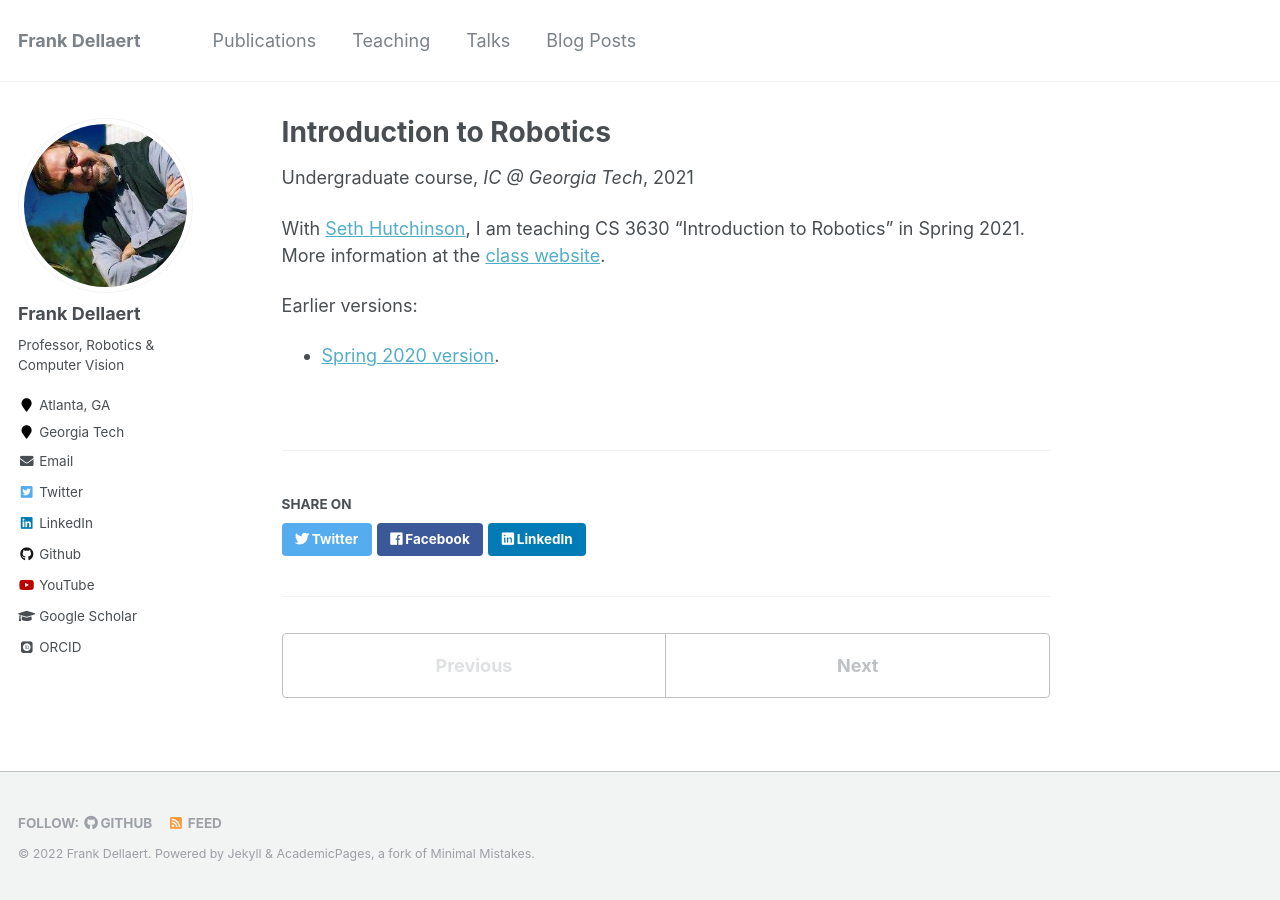
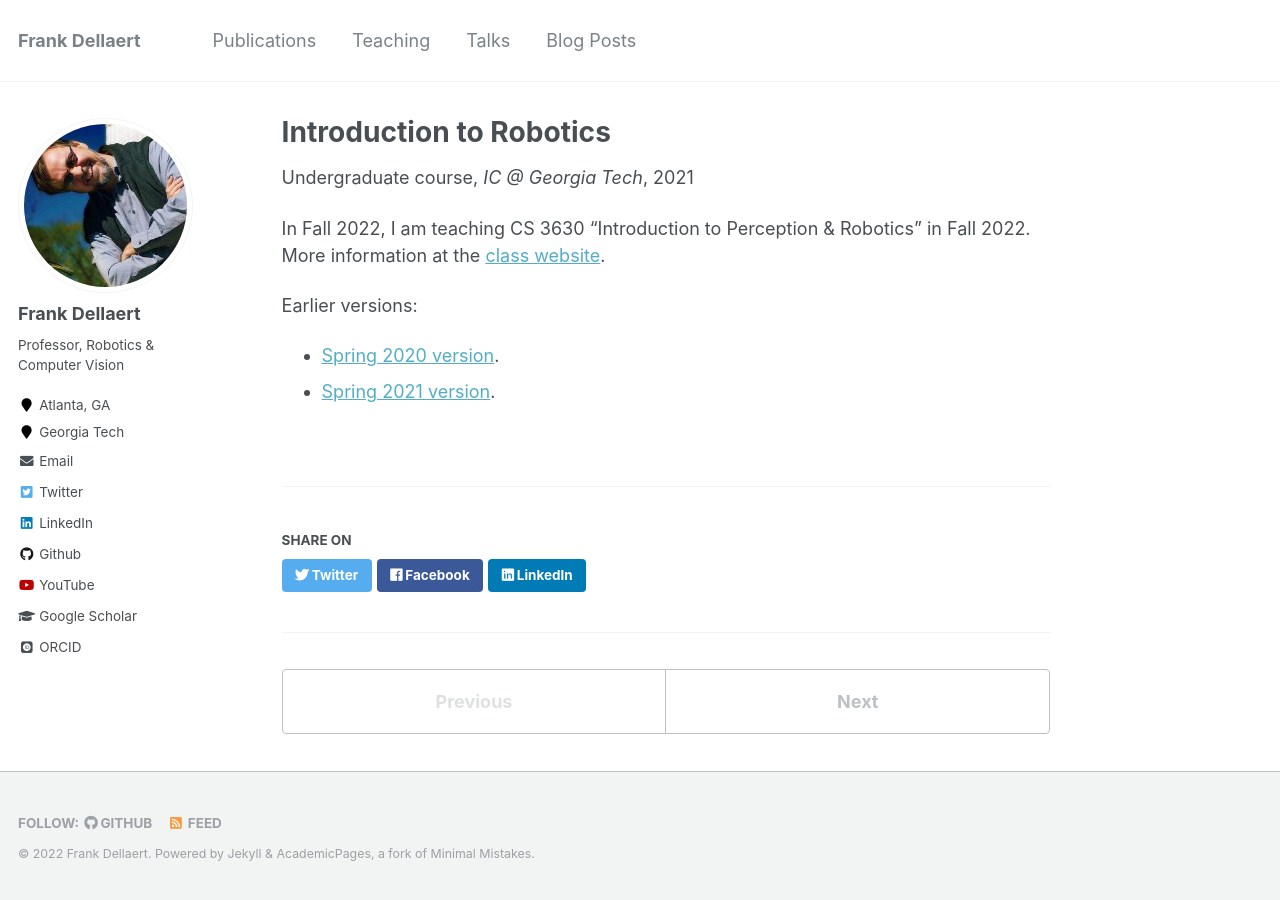
Before and after one commit to dellaert/dellaert.github.io, a Jekyll site: the page built from _teaching/3630.md, in a window 1280 px wide. Built offline with Jekyll 4.4.1, drawn with Linux system fonts in a browser that asks for light colours; some web fonts are replaced.

Commit message:
Update 3630.md

```diff
--- a/_teaching/3630.md
+++ b/_teaching/3630.md
@@ -8,8 +8,9 @@ date: 2021-01-01
 location: "Atlanta-GA"
 ---
 
-With [Seth Hutchinson](https://www.cc.gatech.edu/~seth/), I am teaching CS 3630 "Introduction to Robotics" in Spring 2021. More information at the [class website](https://dellaert.github.io/21S-3630/).
+In Fall 2022, I am teaching CS 3630 "Introduction to Perception & Robotics" in Fall 2022. More information at the [class website](https://dellaert.github.io/22F-3630/).
 
 Earlier versions:
 
 - [Spring 2020 version](https://dellaert.github.io/20S-3630/).
+- [Spring 2021 version](https://dellaert.github.io/21S-3630/).
```
